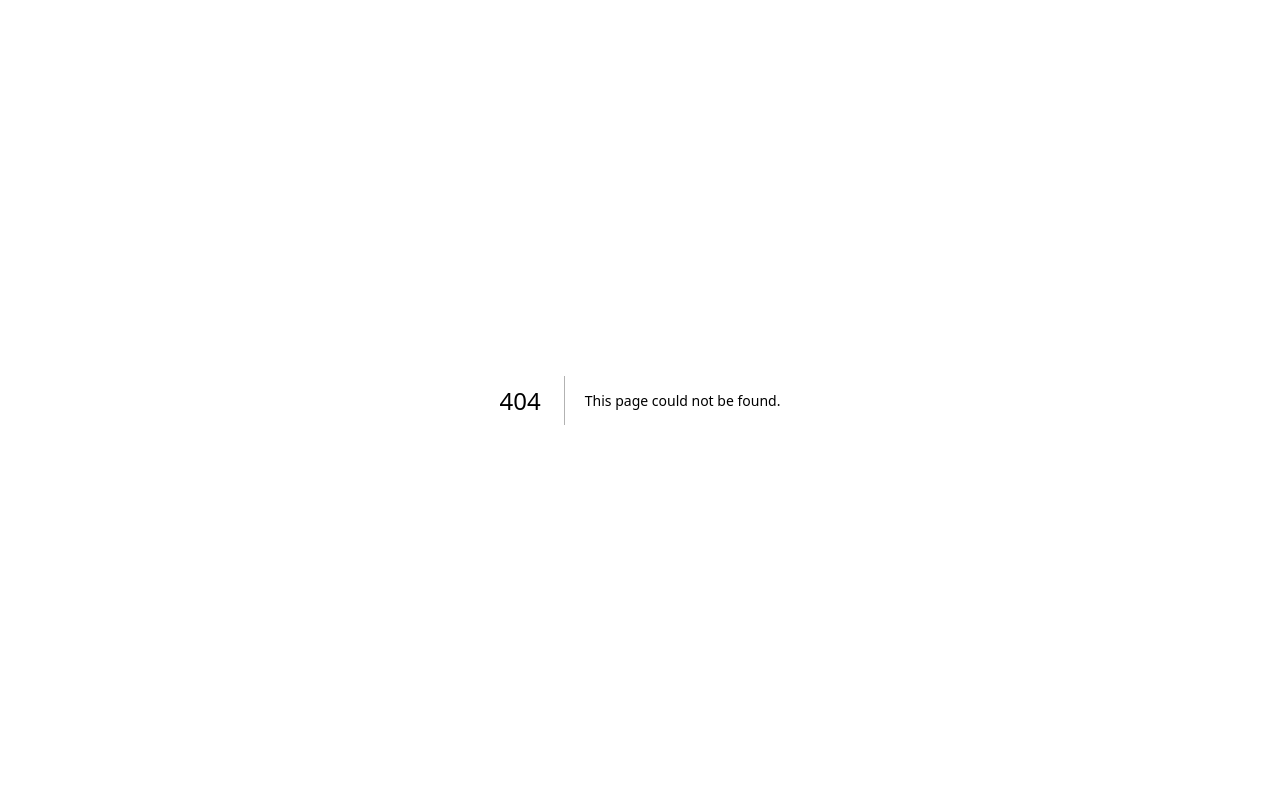
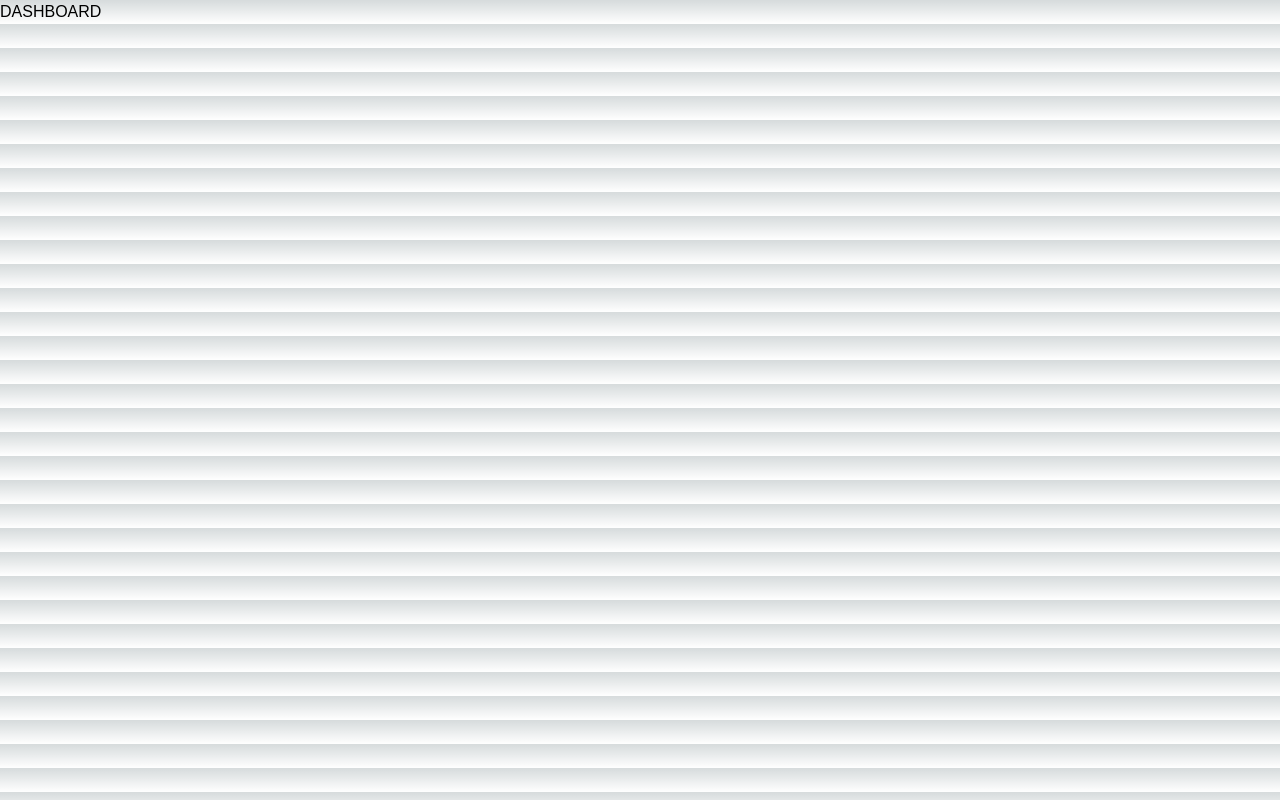
Before and after one commit to koumishop/merchant-app, a Next.js app: page /dashboard in a window 1280 px wide. Before the commit this address had no page. Built offline with nearby package versions, Linux system fonts and the light colour scheme.

Commit message:
feat: create the dashbord file

```diff
--- /dev/null
+++ b/src/pages/dashboard/index.js
@@ -0,0 +1,8 @@
+
+export default function Dashboard() {
+    return(
+        <>
+            <h1>DASHBOARD</h1>
+        </>
+    )
+}
```
